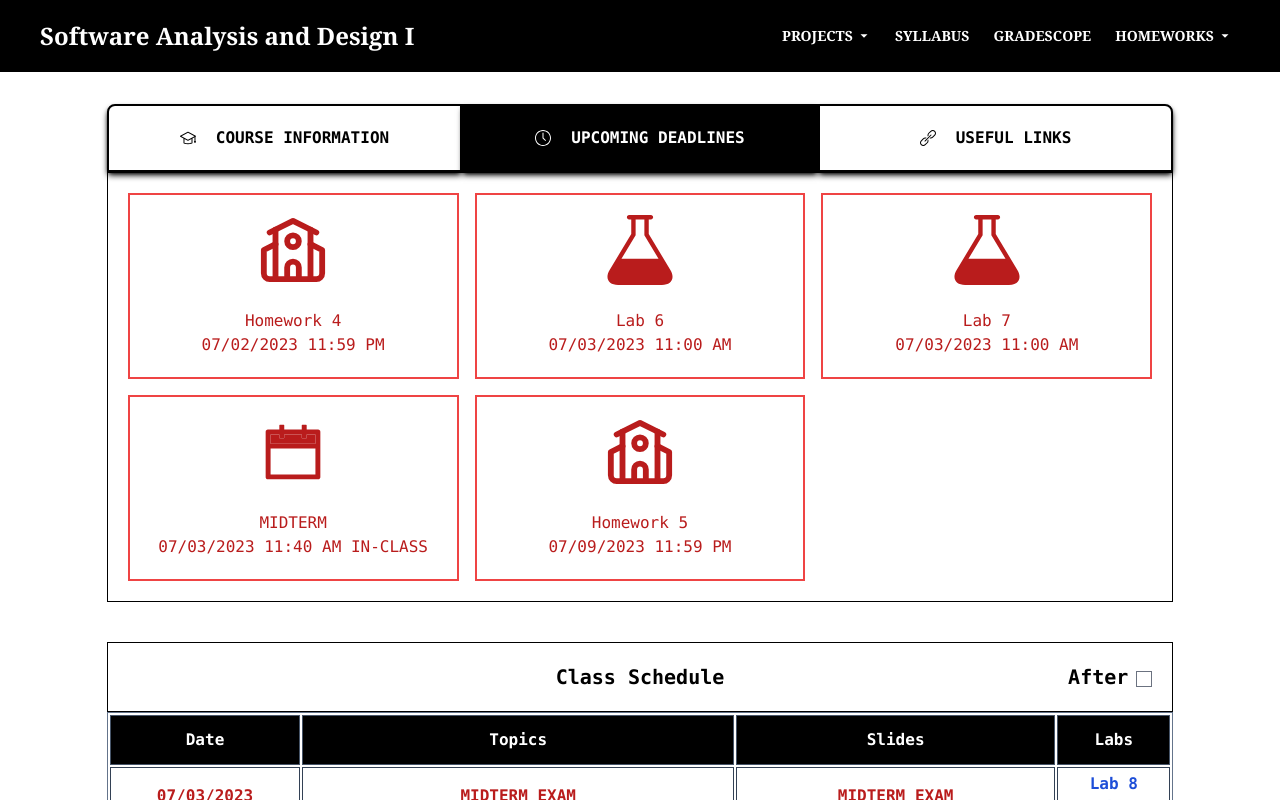
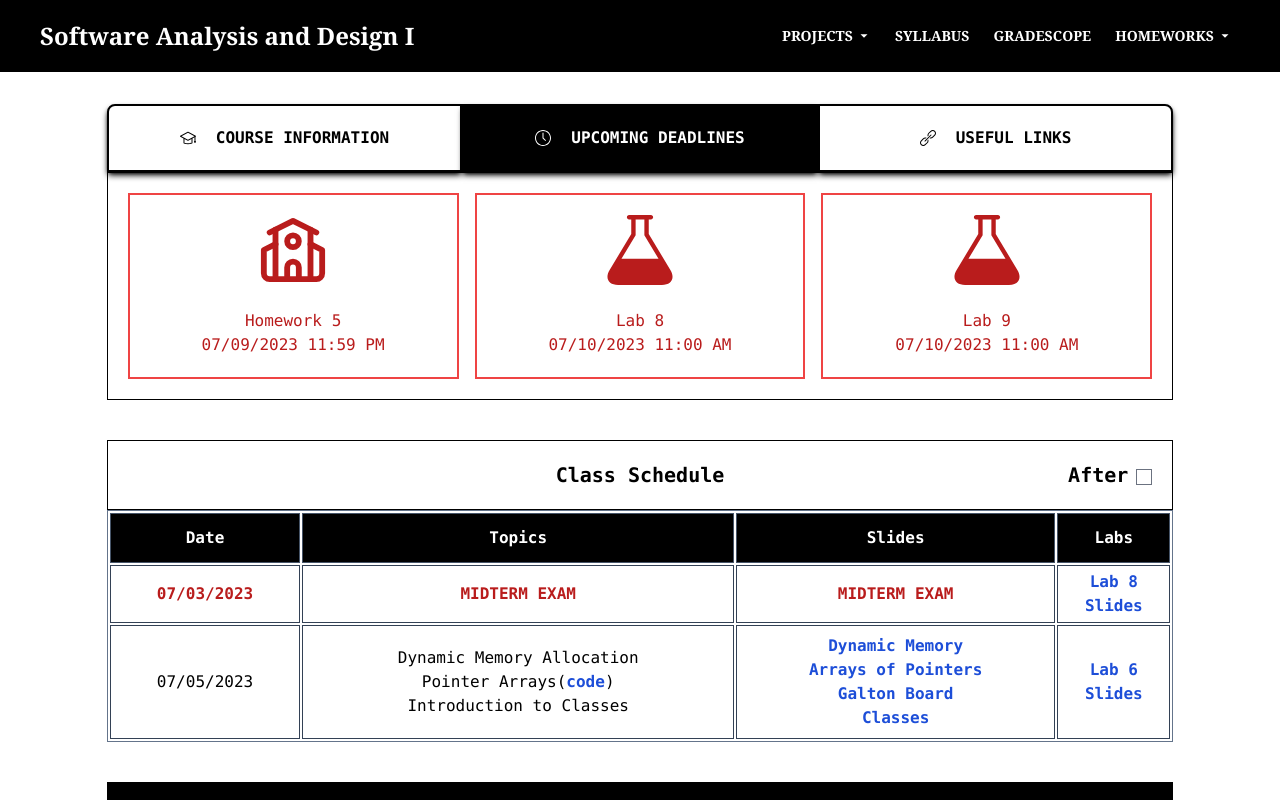
Before and after one commit to Proto007/Hunter_CS135_Summer23, a React (Vite) app in the folder course-app/: page /#/ in a window 1280 px wide. Shown: the top 800 px of the page. Built offline with nearby package versions, Linux system fonts and the light colour scheme.

Commit message:
update deadlines and schedule

```diff
--- a/course-app/src/components/Schedule.jsx
+++ b/course-app/src/components/Schedule.jsx
@@ -201,8 +201,8 @@ export default function Schedule(midterm){
                         <a target="_blank" href="https://maryash.github.io/135/slides/7.7-8%20Classes%20of%20Objects%20_%20Pointers%20and%20Objects.pdf">Classes</a><br/>
                     </td>
                     <td className="border border-slate-700 p-1 text-center text-blue-700 font-bold">
-                        <a target="_blank" href="https://maryash.github.io/135/labs/lab_06.html">Lab 6</a><br/>
-                        <a target="_blank" href="/Hunter_CS135_Summer23/recitation_slides/Lab_6.pdf">Slides</a><br/>
+                        <a target="_blank" href="https://maryash.github.io/135/labs/lab_09.html">Lab 6</a><br/>
+                        <a target="_blank" href="/Hunter_CS135_Summer23/recitation_slides/Lab_9.pdf">Slides</a><br/>
                     </td>
                 </tr>
             </tbody>}
--- a/course-app/src/deadlinesdata.js
+++ b/course-app/src/deadlinesdata.js
@@ -1,27 +1,17 @@
 export const deadlinesData = [
-    {
-        name: "Homework 4",
-        deadline : "07/02/2023 11:59 PM",
-        type : "classwork/homework"
-    },
-    {
-        name: "Lab 6",
-        deadline: "07/03/2023 11:00 AM",
-        type: "lab"
-    },
-    {
-        name: "Lab 7",
-        deadline: "07/03/2023 11:00 AM",
-        type: "lab"
-    },
-    {
-        name: "MIDTERM",
-        deadline: "07/03/2023 11:40 AM IN-CLASS",
-        type: "exam"
-    },
     {
         name: "Homework 5",
         deadline : "07/09/2023 11:59 PM",
         type : "classwork/homework"
     },
+    {
+        name: "Lab 8",
+        deadline: "07/10/2023 11:00 AM",
+        type: "lab"
+    },
+    {
+        name: "Lab 9",
+        deadline: "07/10/2023 11:00 AM",
+        type: "lab"
+    },
 ]
```
